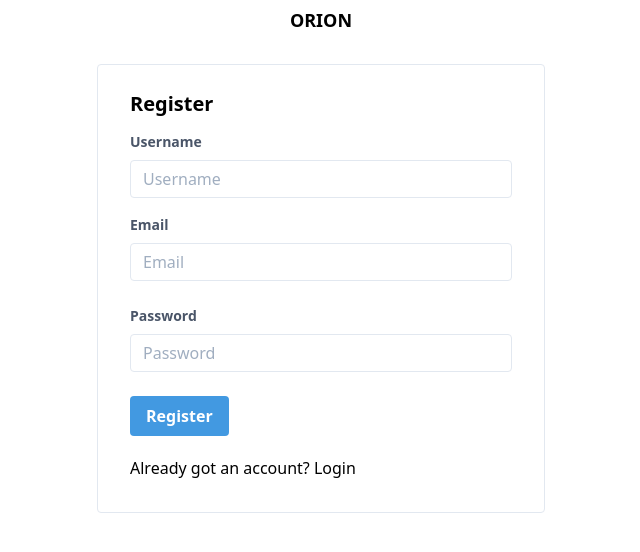
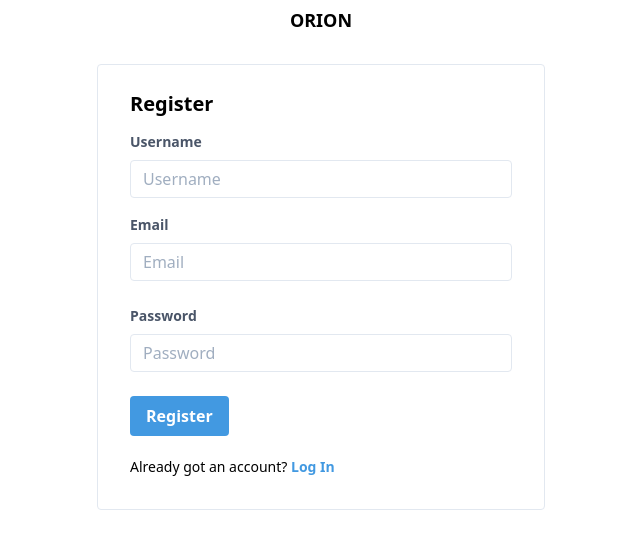
Before and after one commit to rnvitter/orion, a Nuxt app in the folder client/: page /register in a window 1280 px wide. Shown: the top 552 px of the page, without its empty margins (319-959 px from the left). Built offline with nearby package versions, Linux system fonts and the light colour scheme; no server answers.

Commit message:
auth form style updates and add link to logo

```diff
--- a/client/components/Navbar.vue
+++ b/client/components/Navbar.vue
@@ -4,7 +4,7 @@
       <div class="relative flex items-center justify-between h-12">
         <div class="flex items-center justify-center sm:items-stretch sm:justify-start">
           <div class="flex-shrink-0 flex items-center">
-            <div class="flex-none font-extrabold text-lg uppercase">Orion</div>
+            <a class="flex-none font-extrabold text-lg uppercase" href="/">Orion</a>
           </div>
         </div>
 
--- a/client/layouts/auth.vue
+++ b/client/layouts/auth.vue
@@ -4,7 +4,7 @@
             <nav>
                 <div class="relative flex items-center justify-between h-12">
                     <div class="max-w-7xl mx-auto mb-2 flex items-center">
-                        <div class="flex-none font-extrabold text-lg uppercase">Orion</div>
+                        <a class="flex-none font-extrabold text-lg uppercase" href="/">Orion</a>
                     </div>
                 </div>
             </nav>
--- a/client/pages/login.vue
+++ b/client/pages/login.vue
@@ -41,18 +41,21 @@
               type="submit">
               Log In
             </button>
+            <nuxt-link
+              :class="linkClasses"
+              to="/forgot-password">
+              Forgot Password?
+            </nuxt-link>
             <!-- <a class="inline-block align-baseline font-bold text-sm text-blue-500 hover:text-blue-800" href="#">
               Forgot Password?
             </a> -->
           </div>
         </form>
 
-        <div class="has-text-centered" style="margin-top: 20px">
-          Don't have an account? <nuxt-link to="/register">Register</nuxt-link>
+        <div class="has-text-centered text-sm" style="margin-top: 20px">
+          Don't have an account? <nuxt-link to="/register" :class="linkClasses">Register</nuxt-link>
         </div>
-        <div class="has-text-centered" style="margin-top: 20px">
-          <nuxt-link to="/forgot-password">Forgot Password?</nuxt-link>
-        </div>
+
       </div>
     </div>
   </div>
@@ -84,6 +87,7 @@ export default {
     email: '',
     password: '',
     error: null,
+    linkClasses: 'inline-block align-baseline font-bold text-sm text-blue-500 hover:text-blue-800',
     inputClasses: 'appearance-none border rounded w-full py-2 px-3 text-gray-700 leading-tight focus:outline-none focus:shadow-outline'
   })
 }
--- a/client/pages/register.vue
+++ b/client/pages/register.vue
@@ -61,8 +61,8 @@
           </div>
         </form>
 
-        <div class="has-text-centered" style="margin-top: 20px">
-          Already got an account? <nuxt-link to="/login">Login</nuxt-link>
+        <div class="has-text-centered text-sm" style="margin-top: 20px">
+          Already got an account? <nuxt-link to="/login" :class="linkClasses">Log In</nuxt-link>
         </div>
       </div>
     </div>
@@ -97,6 +97,8 @@ export default {
     password: '',
     success: null,
     error: null,
+    // TODO: abstract these out to components?
+    linkClasses: 'inline-block align-baseline font-bold text-sm text-blue-500 hover:text-blue-800',
     inputClasses: 'appearance-none border rounded w-full py-2 px-3 text-gray-700 leading-tight focus:outline-none focus:shadow-outline'
   })
 }
--- a/client/pages/reset-password.vue
+++ b/client/pages/reset-password.vue
@@ -27,7 +27,7 @@
               New Password
             </label>
             <input
-              id="password"
+              id="password1"
               v-model="password1"
               :class="inputClasses"
               type="password"
@@ -39,7 +39,7 @@
               Confirm New Password
             </label>
             <input
-              id="password"
+              id="password2"
               v-model="password2"
               :class="inputClasses"
               type="password"
```
